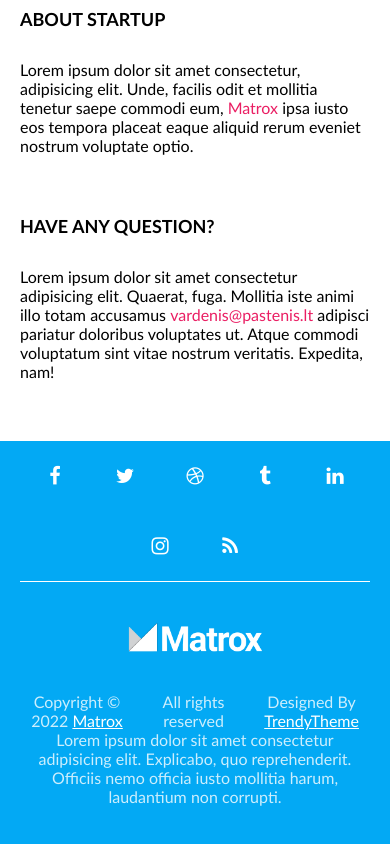
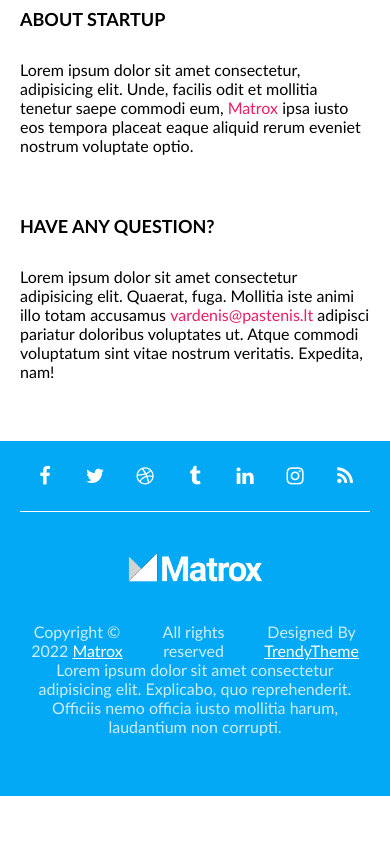
Before and after one commit to airidasju/04-coming-soon, a website: page index.html in a window 390 px wide. Shown: the part 514-1358 px from the top of the page. After the commit the page ends 1310 px from the top, so only its background shows below. Drawn offline with Linux system fonts and the light colour scheme.

Commit message:
socials gap on 700px

```diff
--- a/css/pages/home.css
+++ b/css/pages/home.css
@@ -86,4 +86,7 @@
   .main-title {
     font-size: 60px;
   }
+  .row.socials{
+    gap: 0px;
+  }
 }
```
